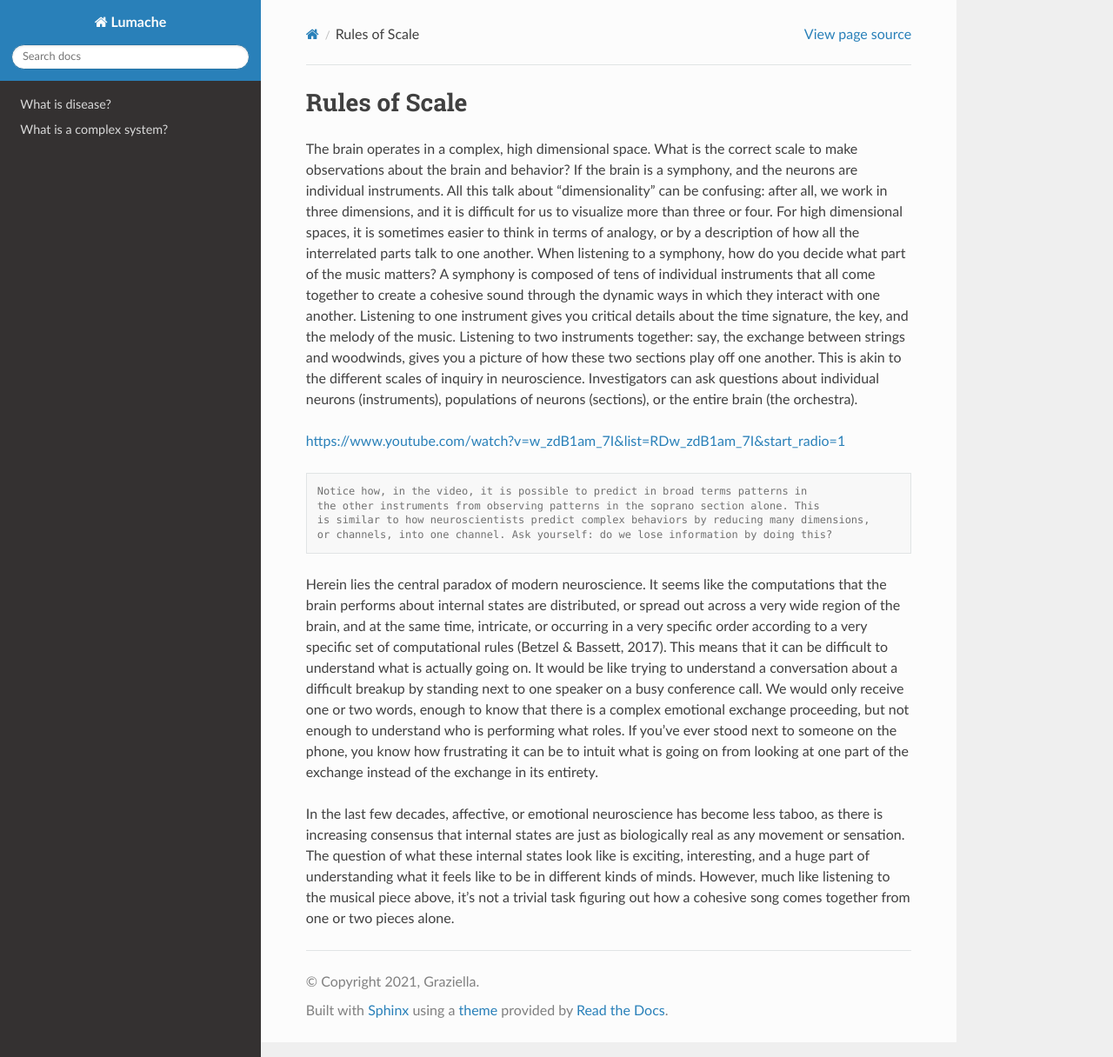
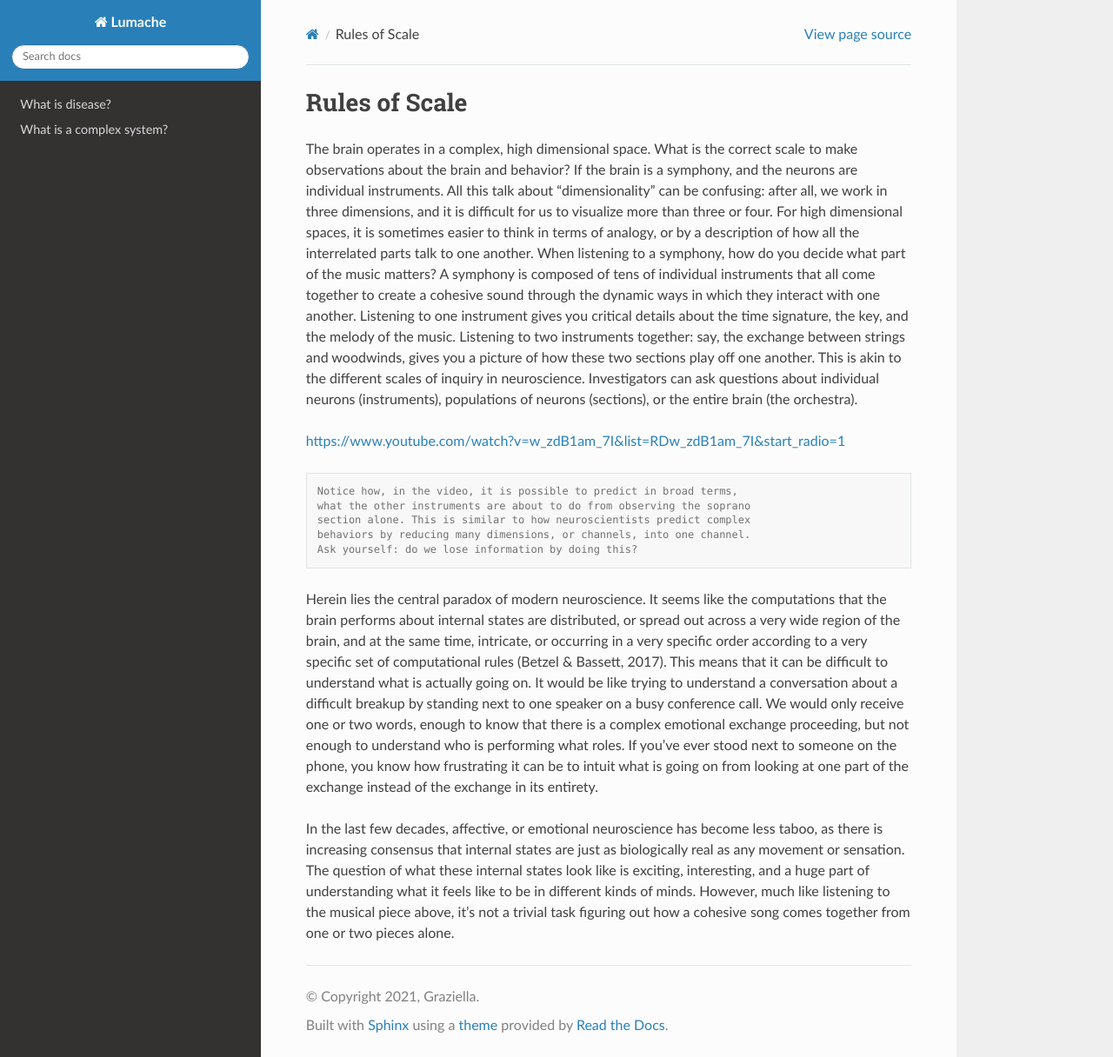
Before and after one commit to aspensata/networkneurosciencedocs, a Sphinx documentation site: the page built from docs/source/Scale.rst, in a window 1280 px wide and 1216 px high. Shown: the whole window at 87% size. Built offline with Sphinx 7.4.7 and the Read the Docs theme 3.1.0, drawn with Linux system fonts in a browser that asks for light colours.

Commit message:
Update Scale.rst

```diff
--- a/docs/source/Scale.rst
+++ b/docs/source/Scale.rst
@@ -7,10 +7,11 @@ https://www.youtube.com/watch?v=w_zdB1am_7I&list=RDw_zdB1am_7I&start_radio=1
 
 .. code-block:: console
 
-   Notice how, in the video, it is possible to predict in broad terms patterns in
-   the other instruments from observing patterns in the soprano section alone. This
-   is similar to how neuroscientists predict complex behaviors by reducing many dimensions,
-   or channels, into one channel. Ask yourself: do we lose information by doing this?
+   Notice how, in the video, it is possible to predict in broad terms,
+   what the other instruments are about to do from observing the soprano
+   section alone. This is similar to how neuroscientists predict complex
+   behaviors by reducing many dimensions, or channels, into one channel.
+   Ask yourself: do we lose information by doing this?
 
 Herein lies the central paradox of modern neuroscience. It seems like the computations that the brain performs about internal states are distributed, or spread out across a very wide region of the brain, and at the same time, intricate, or occurring in a very specific order according to a very specific set of computational rules (Betzel & Bassett, 2017). This means that it can be difficult to understand what is actually going on. It would be like trying to understand a conversation about a difficult breakup by standing next to one speaker on a busy conference call. We would only receive one or two words, enough to know that there is a complex emotional exchange proceeding, but not enough to understand who is performing what roles. If you’ve ever stood next to someone on the phone, you know how frustrating it can be to intuit what is going on from looking at one part of the exchange instead of the exchange in its entirety.
 
```
